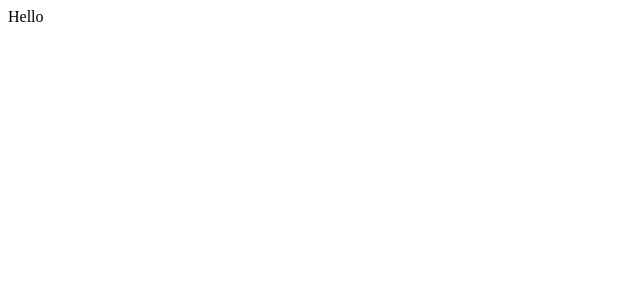
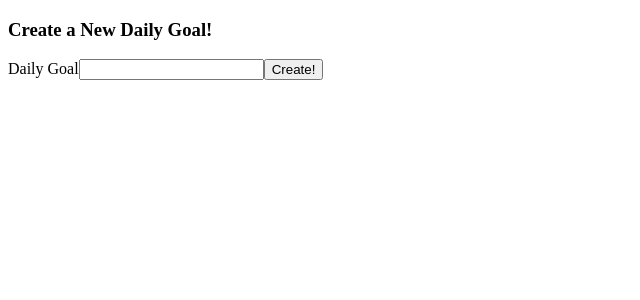
Before and after one commit to LeonardoChoi/productivity-app, a React (Create React App) app: page / in a window 1280 px wide. Shown: the top 300 px of the page, without its empty margins (0-640 px from the left). Built offline with nearby package versions, Linux system fonts and the light colour scheme.

Commit message:
work on dailyGoal component

```diff
--- a/src/App.js
+++ b/src/App.js
@@ -1,3 +1,5 @@
+import React, { useState } from "react";
+
 import DailyGoal from "./component/DailyGoal";
 
 const App = () => {
--- a/src/component/DailyGoal.js
+++ b/src/component/DailyGoal.js
@@ -1,5 +1,41 @@
+import React, { useState } from "react";
+
 const DailyGoal = () => {
-  return <div>Hello</div>;
+  const [dailyGoal, setDailyGoal] = useState("");
+
+  const handleChange = (event) => {
+    setDailyGoal(event.target.value);
+  };
+
+  const handleSubmit = (event) => {
+    event.preventDefault();
+    createDailyGoal(dailyGoal);
+    setDailyGoal("");
+  };
+
+  const createDailyGoal = (dailyGoal) => {
+    const updatedGoal = [
+      ...dailyGoal,
+      {
+        id: Math.floor(Math.random() * 9999),
+        name: dailyGoal,
+      },
+    ];
+    setDailyGoal(updatedGoal);
+  };
+
+  return (
+    <div>
+      <div className="createDailyGoal">
+        <h3>Create a New Daily Goal!</h3>
+        <form onSubmit={handleSubmit}>
+          <label>Daily Goal</label>
+          <input className="input" onChange={handleChange} value={dailyGoal} />
+          <button className="button">Create!</button>
+        </form>
+      </div>
+    </div>
+  );
 };
 
 export default DailyGoal;
```
Also changed, not shown: src/component/GoalsList.js (added).
